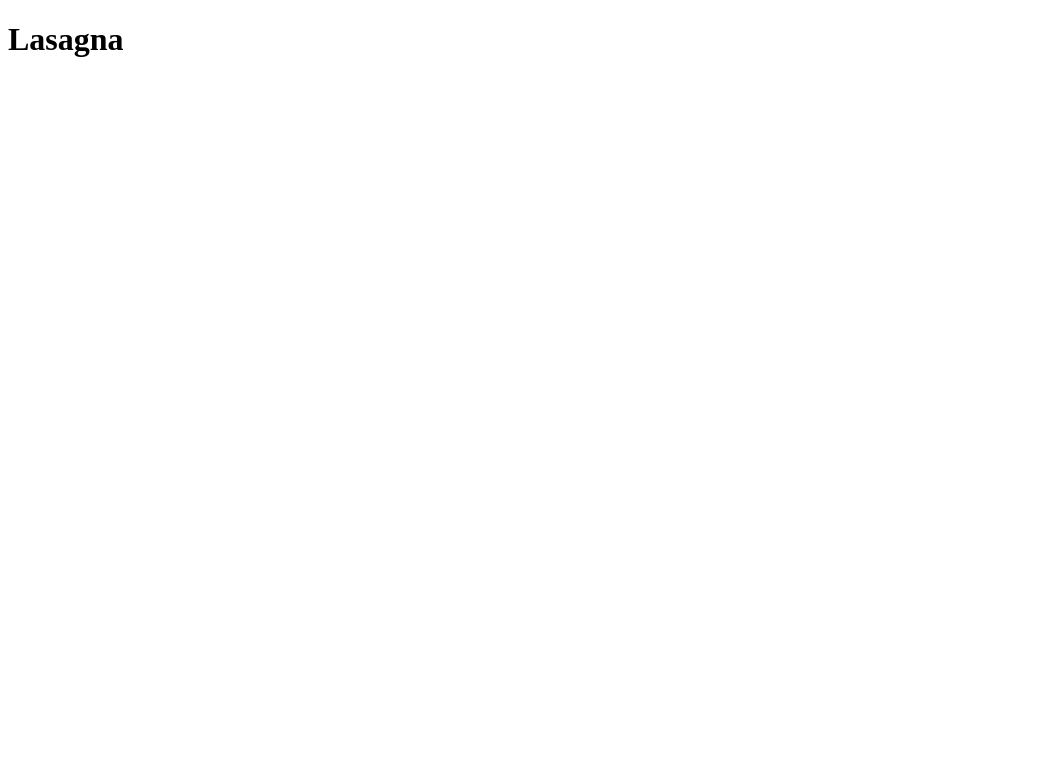
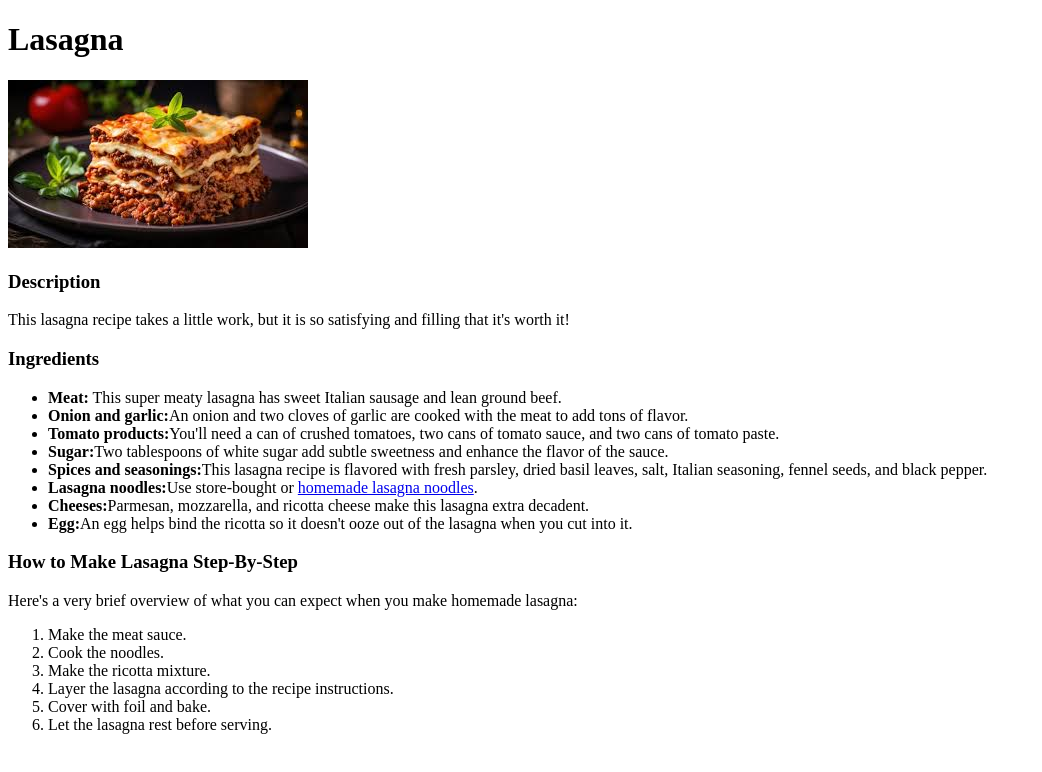
Before and after one commit to YehorKo757/odin-recipes, a plain HTML site: page recipes/lasagna.html in a window 1280 px wide. Shown: the whole page, without its empty margins (0-1042 px from the left). Drawn offline with Linux system fonts and the light colour scheme.

Commit message:
Add full description of Lasagna in "lasagna.html"
Add full recipe to "lasagna.html" with image and link to the homemade lasagna noodles recipe page.

```diff
--- a/recipes/lasagna.html
+++ b/recipes/lasagna.html
@@ -7,5 +7,29 @@
 </head>
 <body>
     <h1>Lasagna</h1>
+    <img src="../images/lasagna.jpeg" alt="Lasagna on the plate, ready to go!">
+    <h3>Description</h3>
+    <p>This lasagna recipe takes a little work, but it is so satisfying and filling that it's worth it!</p>
+    <h3>Ingredients</h3>
+    <ul>
+        <li><strong>Meat:</strong> This super meaty lasagna has sweet Italian sausage and lean ground beef.</li>
+        <li><strong>Onion and garlic:</strong>An onion and two cloves of garlic are cooked with the meat to add tons of flavor.</li>
+        <li><strong>Tomato products:</strong>You'll need a can of crushed tomatoes, two cans of tomato sauce, and two cans of tomato paste.</li>
+        <li><strong>Sugar:</strong>Two tablespoons of white sugar add subtle sweetness and enhance the flavor of the sauce.</li>
+        <li><strong>Spices and seasonings:</strong>This lasagna recipe is flavored with fresh parsley, dried basil leaves, salt, Italian seasoning, fennel seeds, and black pepper.</li>
+        <li><strong>Lasagna noodles:</strong>Use store-bought or <a href="./homemade_lasagna_noodles.html" target="_blank" rel="noopener noreferrer">homemade lasagna noodles</a>.</li>
+        <li><strong>Cheeses:</strong>Parmesan, mozzarella, and ricotta cheese make this lasagna extra decadent.</li>
+        <li><strong>Egg:</strong>An egg helps bind the ricotta so it doesn't ooze out of the lasagna when you cut into it.</li>
+    </ul>
+    <h3>How to Make Lasagna Step-By-Step</h3>
+    <p>Here's a very brief overview of what you can expect when you make homemade lasagna:</p>
+    <ol>
+        <li>Make the meat sauce.</li>
+        <li>Cook the noodles.</li>
+        <li>Make the ricotta mixture.</li>
+        <li>Layer the lasagna according to the recipe instructions.</li>
+        <li>Cover with foil and bake.</li>
+        <li>Let the lasagna rest before serving.</li>
+    </ol>
 </body>
 </html>
```
Also changed, not shown: images/lasagna.jpeg (added), recipes/homemade_lasagna_noodles.html (added).
